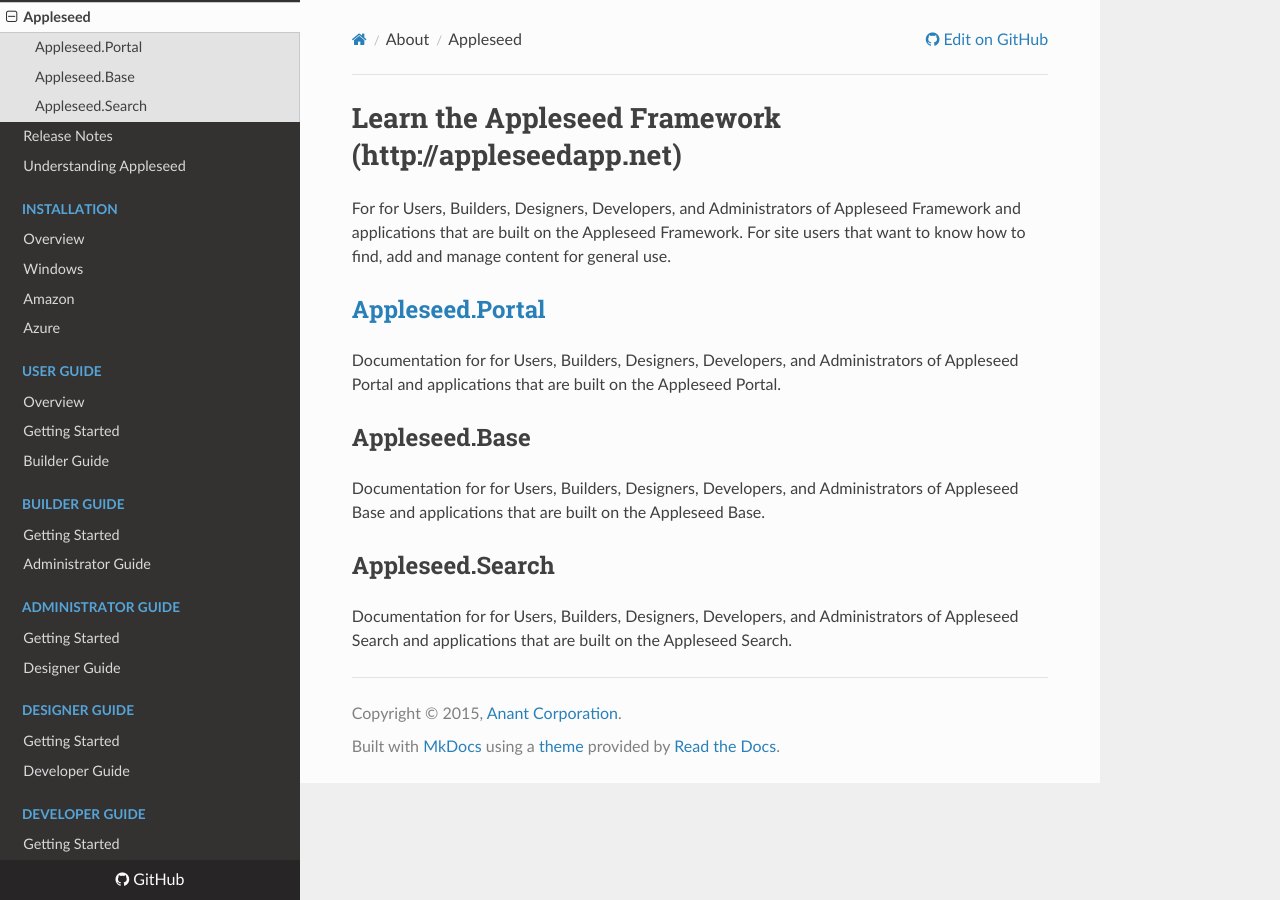
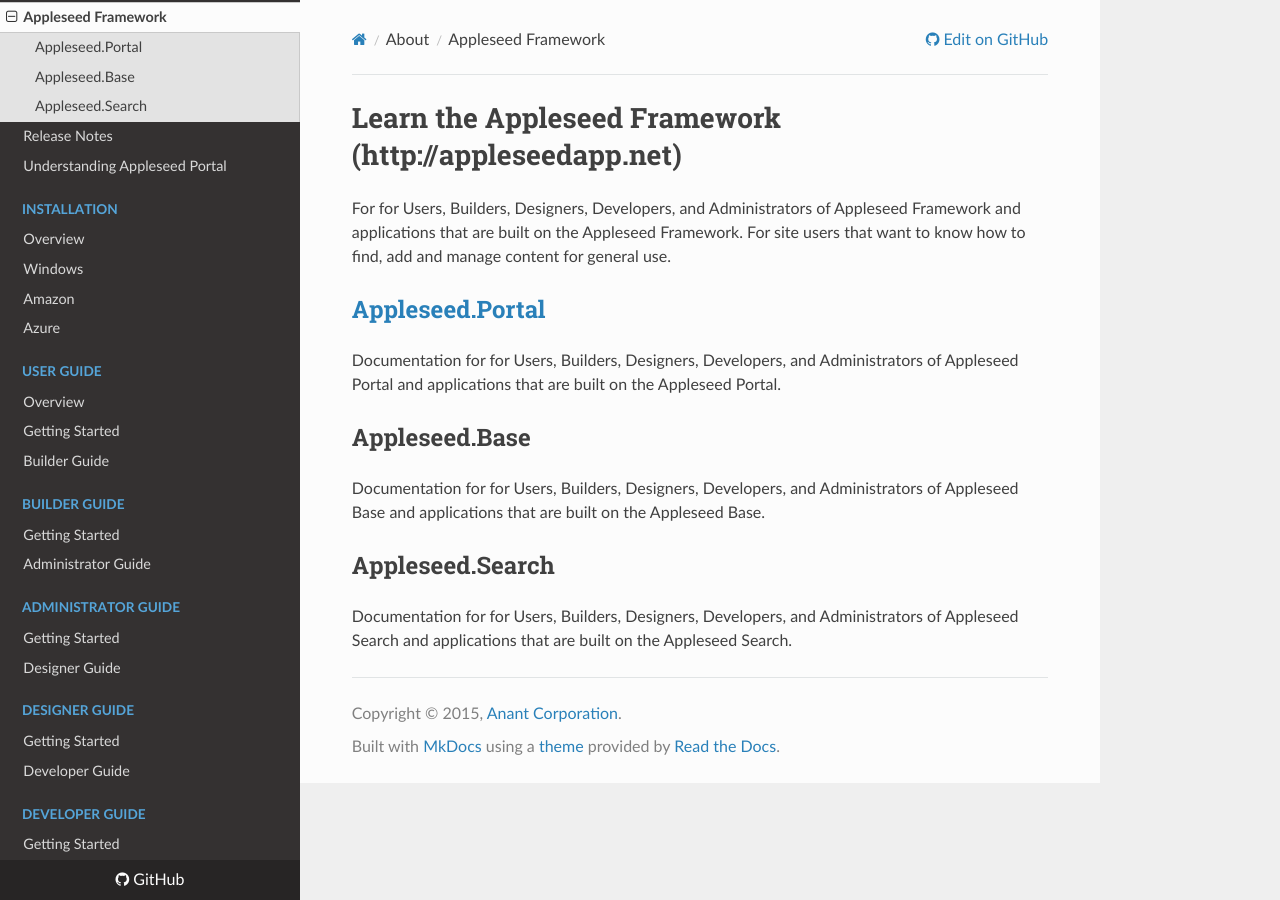
Before and after one commit to Appleseed/learn, an MkDocs documentation site: the page built from docs/index.md, in a window 1280 px wide. Built offline with MkDocs 1.6.1, drawn with Linux system fonts in a browser that asks for light colours; nearby versions of some CDN libraries; old or Windows-style settings are respelled for this version of MkDocs; some of the changed lines change nothing that is shown.

Commit message:
Update mkdocs.yml
added portal

```diff
--- a/mkdocs.yml
+++ b/mkdocs.yml
@@ -6,29 +6,29 @@
 theme: readthedocs
 pages:
 # Introduction:
-- ['index.md', 'About', 'Appleseed']
+- ['index.md', 'About', 'Appleseed Framework']
 - ['release-notes.md','About','Release Notes']
-- ['intro/understanding-appleseed.md','About','Understanding Appleseed']
+- ['portal/intro/understanding-appleseed.md','About','Understanding Appleseed Portal ']
 # Installation:
-- ['install/index.md', 'Installation','Overview']
-- ['install/windows.md', 'Installation','Windows']
-- ['install/amazon.md', 'Installation','Amazon']
-- ['install/azure.md', 'Installation','Azure']
+- ['portal/install/index.md', 'Installation','Overview']
+- ['portal/install/windows.md', 'Installation','Windows']
+- ['portal/install/amazon.md', 'Installation','Amazon']
+- ['portal/install/azure.md', 'Installation','Azure']
 # User:
-- ['user/index.md', 'User Guide','Overview']
-- ['user/getting-started.md', 'User Guide', 'Getting Started']
+- ['portal/user/index.md', 'User Guide','Overview']
+- ['portal/user/getting-started.md', 'User Guide', 'Getting Started']
 # Builder:
-- ['builder/index.md', 'Builder Guide']
-- ['user/getting-started.md', 'Builder Guide', 'Getting Started']
+- ['portal/builder/index.md', 'Builder Guide']
+- ['portal/user/getting-started.md', 'Builder Guide', 'Getting Started']
 # Administrator:
-- ['admin/index.md', 'Administrator Guide']
-- ['user/getting-started.md', 'Administrator Guide', 'Getting Started']
+- ['portal/admin/index.md', 'Administrator Guide']
+- ['portal/user/getting-started.md', 'Administrator Guide', 'Getting Started']
 # Designer:
-- ['designer/index.md', 'Designer Guide']
+- ['portal/designer/index.md', 'Designer Guide']
 - ['user/getting-started.md', 'Designer Guide', 'Getting Started']
 # Developer:
-- ['developer/index.md', 'Developer Guide']
-- ['user/getting-started.md', 'Developer Guide', 'Getting Started']
+- ['portal/developer/index.md', 'Developer Guide']
+- ['portal/user/getting-started.md', 'Developer Guide', 'Getting Started']
 
 
 copyright: Copyright &copy; 2015, <a href="http://www.anant.us">Anant Corporation</a>.
```
